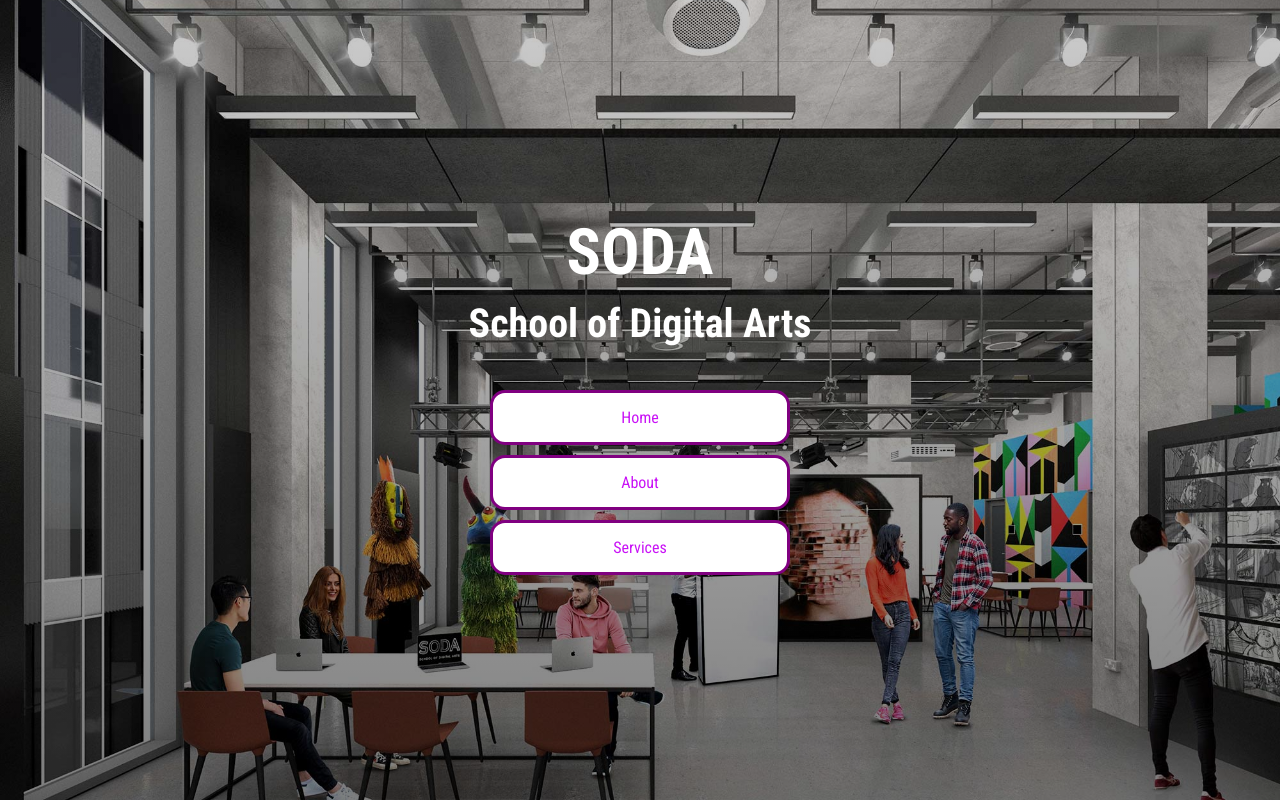
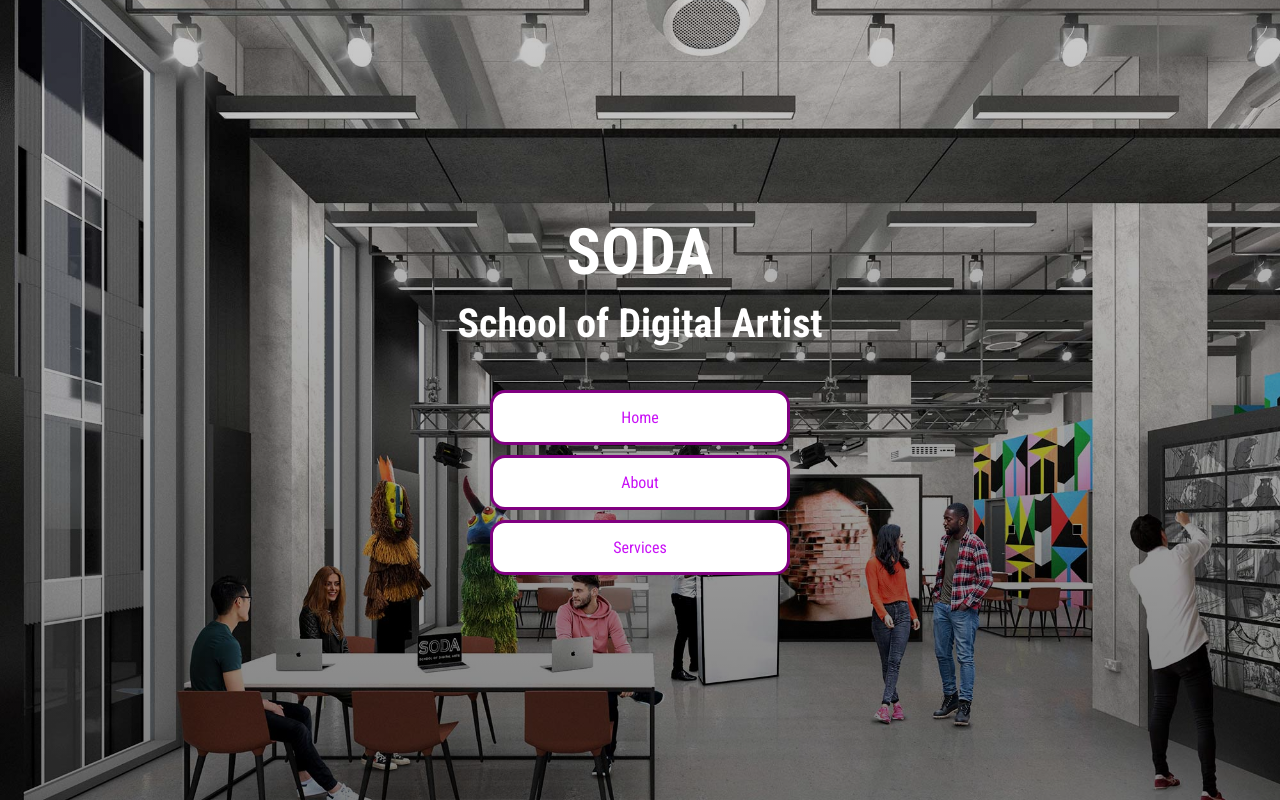
Before and after one commit to AyubOmar21/SODA, a plain HTML site: page index.html in a window 1280 px wide. Drawn offline with Linux system fonts and the light colour scheme; files that its build step writes are made by us from their sources.

Commit message:
work
please

```diff
--- a/index.html
+++ b/index.html
@@ -21,7 +21,7 @@
 <body>
   <header class="masthead">
     <h1>SODA</h1>
-    <h2>School of Digital Arts</h2>
+    <h2>School of Digital Artist</h2>
     <nav class="nav">
       <ul>
 
```
